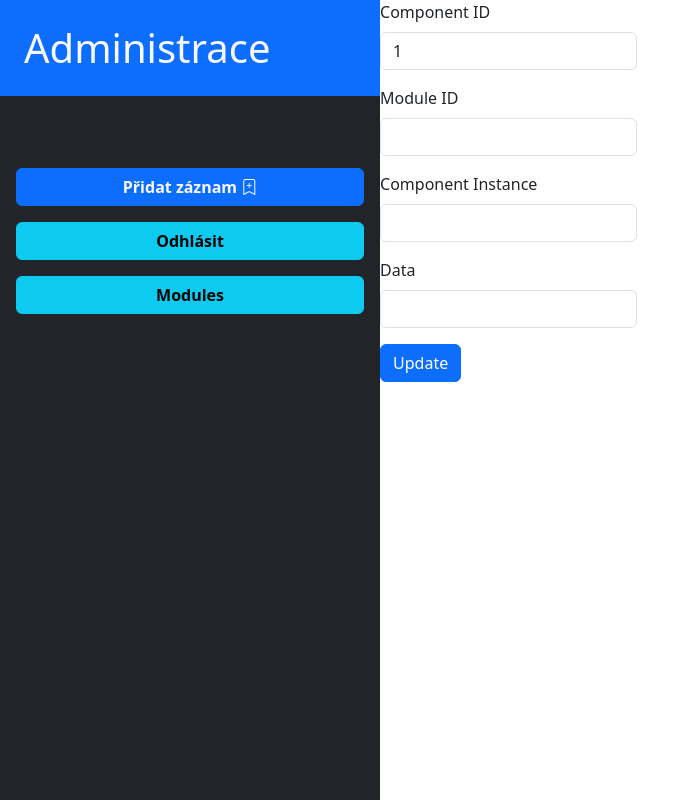
After one commit to AlesMichel/cms, a PHP site: page /admin/modules/components/edit.php?component_id=1 in a window 1280 px wide. The commit adds this page. Shown: the whole page, without its empty margins (0-700 px from the left). Run offline with PHP 8.4, Linux system fonts and the light colour scheme; the visitor is signed in with stand-in values (Sample User, id 1); data that the repository does not hold is empty.

Commit message:
now we edit components data

```diff
--- a/admin/modules/components/create.php
+++ b/admin/modules/components/create.php
@@ -1,6 +1,7 @@
 <?php
 
 require_once __DIR__ . '/../../../vendor/autoload.php';
+
 use phpCms\Module\module;
 use phpCms\Components\Component;
 use phpCms\DbConnect\connect;
--- /dev/null
+++ b/admin/modules/components/edit.php
@@ -0,0 +1,41 @@
+<?php
+include("../../templates/header.php");
+require_once __DIR__ . '/../../../vendor/autoload.php';
+use phpCms\Module\module;
+use phpCms\Components\Component;
+use phpCms\DbConnect\connect;
+
+// Retrieve GET values
+$componentId = $_GET['component_id'];
+$moduleId = $_GET['module_id'];
+$id = $_GET['id'];
+$instance = $_GET['instance'];
+$data = $_GET['component_data']
+
+?>
+
+<form method="POST" action="process.php">
+    <div class="mb-3">
+        <label for="component_id" class="form-label">Component ID</label>
+        <input type="text" class="form-control" id="component_id" name="component_id" value="<?php echo htmlspecialchars($componentId); ?>" readonly>
+    </div>
+
+    <div class="mb-3">
+        <label for="module_id" class="form-label">Module ID</label>
+        <input type="text" class="form-control" id="module_id" name="module_id" value="<?php echo htmlspecialchars($moduleId); ?>" readonly>
+    </div>
+
+    <div class="mb-3">
+        <label for="component_instance" class="form-label">Component Instance</label>
+        <input type="text" class="form-control" id="component_instance" name="component_instance" value="<?php echo htmlspecialchars($instance); ?>" readonly>
+    </div>
+
+    <div class="mb-3">
+        <label for="component_data" class="form-label">Data</label>
+        <input type="text" class="form-control" id="component_data" name="component_data" value="<?php echo htmlspecialchars($data); ?>">
+    </div>
+
+    <input type="hidden" name="component_id" value="<?php echo htmlspecialchars($id); ?>">
+
+    <button name="update" type="submit" class="btn btn-primary">Update</button>
+</form>
--- a/admin/modules/edit.php
+++ b/admin/modules/edit.php
@@ -6,6 +6,8 @@ include("../../src/Components/ComponentsFetch.php");
 include ("../../src/Module/module.php");
 $db = \phpCms\DbConnect\connect::getInstance()->getConnection();
 
+
+
 $moduleName = $_GET["name"];
 if($moduleName){
 
@@ -13,6 +15,9 @@ if($moduleName){
     $moduleTableName = module::findModuleByName($moduleName, $db);
     if($moduleTableName){
         echo \phpCms\Components\ComponentsFetch::createComponent($db, $moduleName);
+
     }
+    //add new entry
+
 
 }
--- a/admin/templates/header.php
+++ b/admin/templates/header.php
@@ -19,7 +19,7 @@ if(!isset($_SESSION["user"])){
 
 
 <body>
-<div class="dashboard d-flex justify-content-between">
+<div class="dashboard d-flex">
     <div class="sidebar bg-dark vh-100">
         <h1 class="bg-primary p-4"><a href="./index.php" class="text-light text-decoration-none">Administrace</a></h1>
         <div class="menu-list p-4 mt-5">
```
Also changed, not shown: admin/modules/components/process.php (+8 -0 lines), src/Components/Component.php (+9 -0 lines), src/Components/ComponentsFetch.php (+16 -1 lines), src/Module/module.php (+61 -9 lines).
